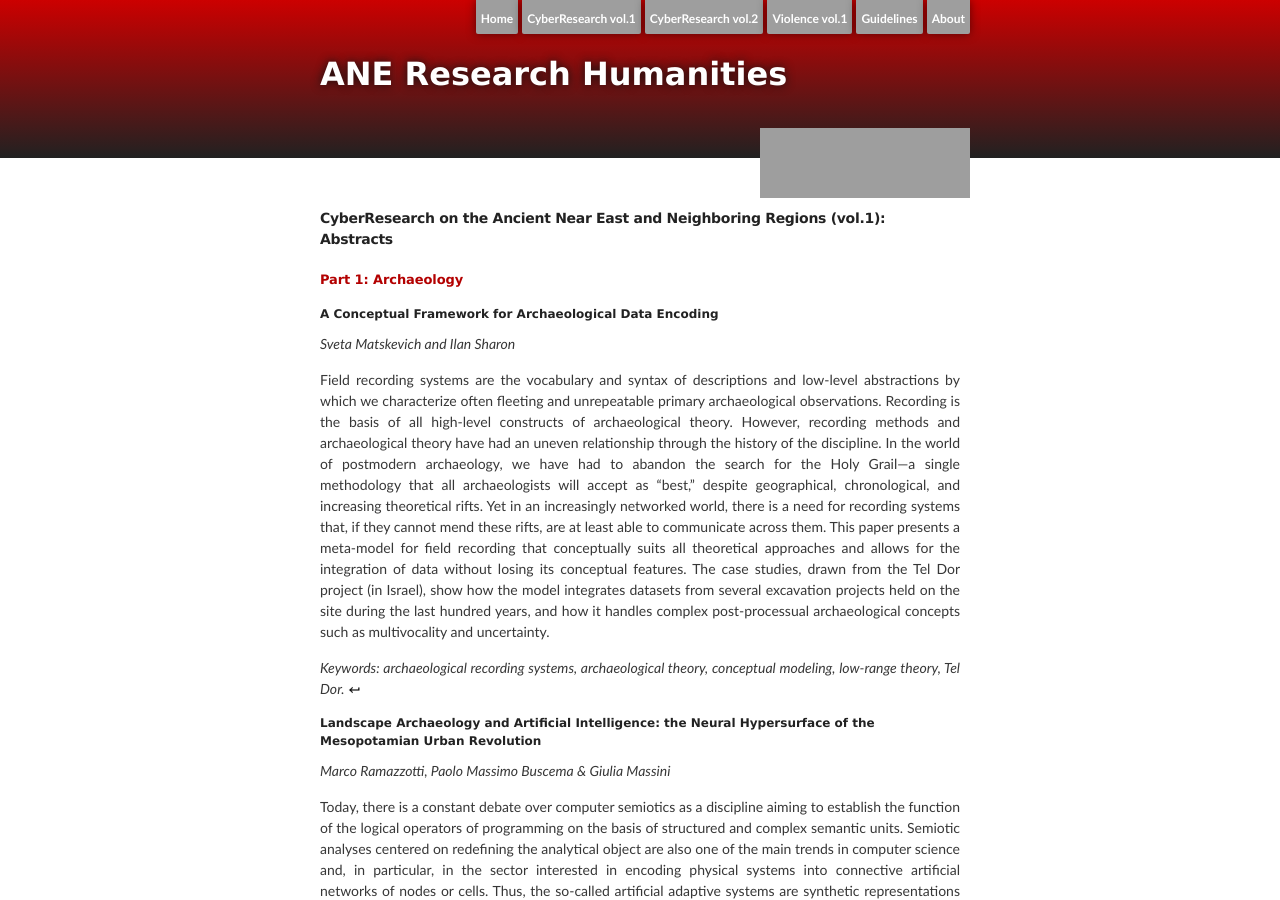
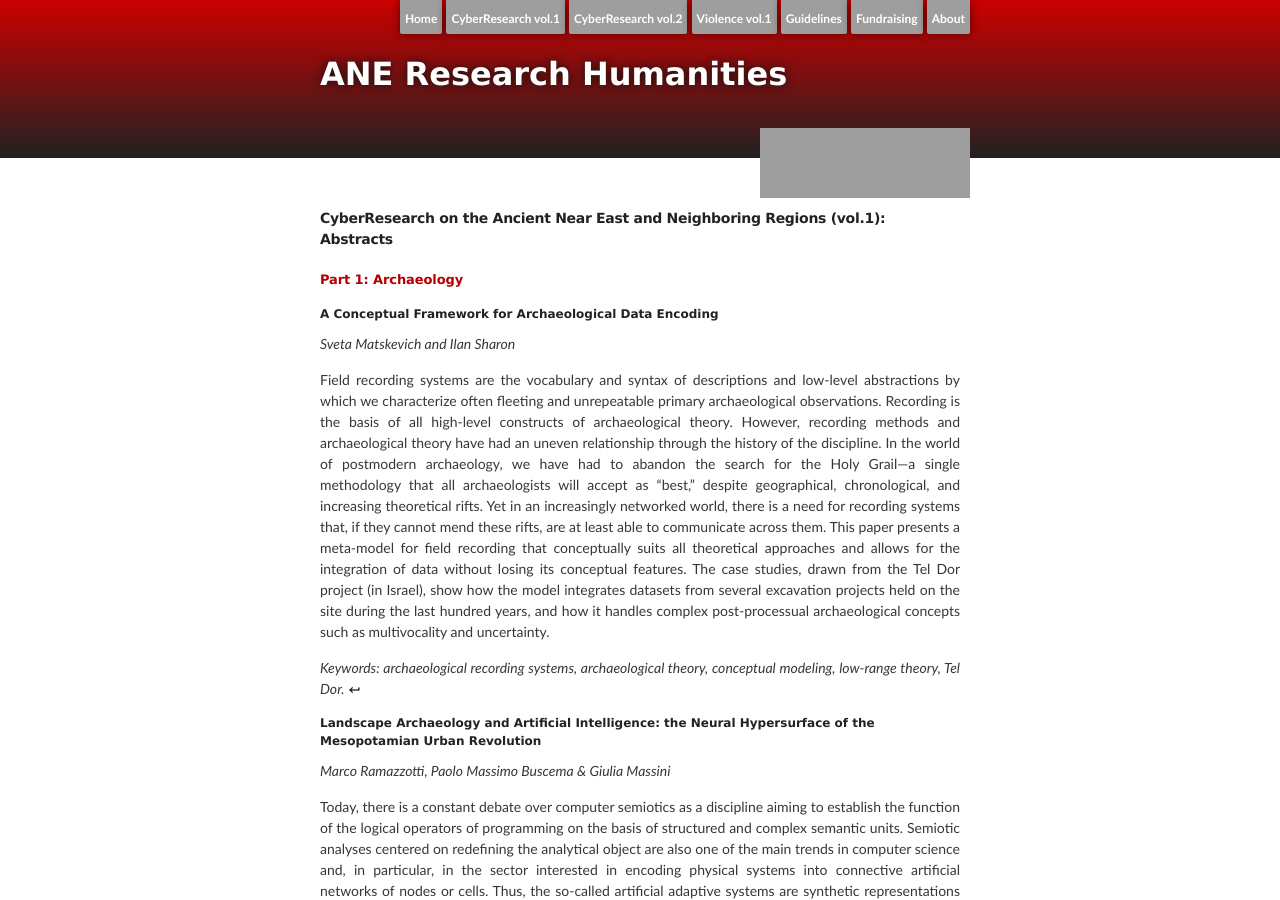
Before and after one commit to vbigot-juloux/ane-research-humanities, a Jekyll site: the page built from docs/CyberResearch-vol1-abstracts.md, in a window 1280 px wide and 900 px high. Built offline with Jekyll 4.4.1, drawn with Linux system fonts in a browser that asks for light colours; our own code applies the rules of GitHub Pages for plain Markdown files; the repository's description, which GitHub fills in, is left out; grey boxes are pictures that could not be loaded.

Commit message:
Update default.html

```diff
--- a/_layouts/default.html
+++ b/_layouts/default.html
@@ -19,11 +19,12 @@
         <header class="inner">
           <!-- <a id="forkme_banner" href="{{ site.github.repository_url }}">View on GitHub</a> -->
          <ul id="forkme_banner">
-           <li class="forkme_banner"><a href="/">Home</a></li>
+           <li class="forkme_banner"><a href="https://vbigot-juloux.github.io/ane-research-humanities">Home</a></li>
            <li class="forkme_banner"><a href="{{ "/docs/CyberResearch-vol1" | prepend: site.url }}">CyberResearch vol.1</a></li>
            <li class="forkme_banner"><a href="{{ "/docs/CyberResearch-vol2" | prepend: site.url }}">CyberResearch vol.2</a></li>
             <li class="forkme_banner"><a href="{{ "/docs/violence-vol1" | prepend: site.url }}">Violence vol.1</a></li>
            <li class="forkme_banner"><a href="{{ "/docs/Guidelines" | prepend: site.url }}">Guidelines</a></li>
+           <li class="forkme_banner"><a href="{{ "/docs/fundraising" | prepend: site.url }}">Fundraising</a></li>
            <li class="forkme_banner"><a href="{{ "/about" | prepend: site.url }}">About</a></li>
           </ul>
           <h1 id="project_title">{{ site.title | default: site.github.repository_name }}</h1>
```
